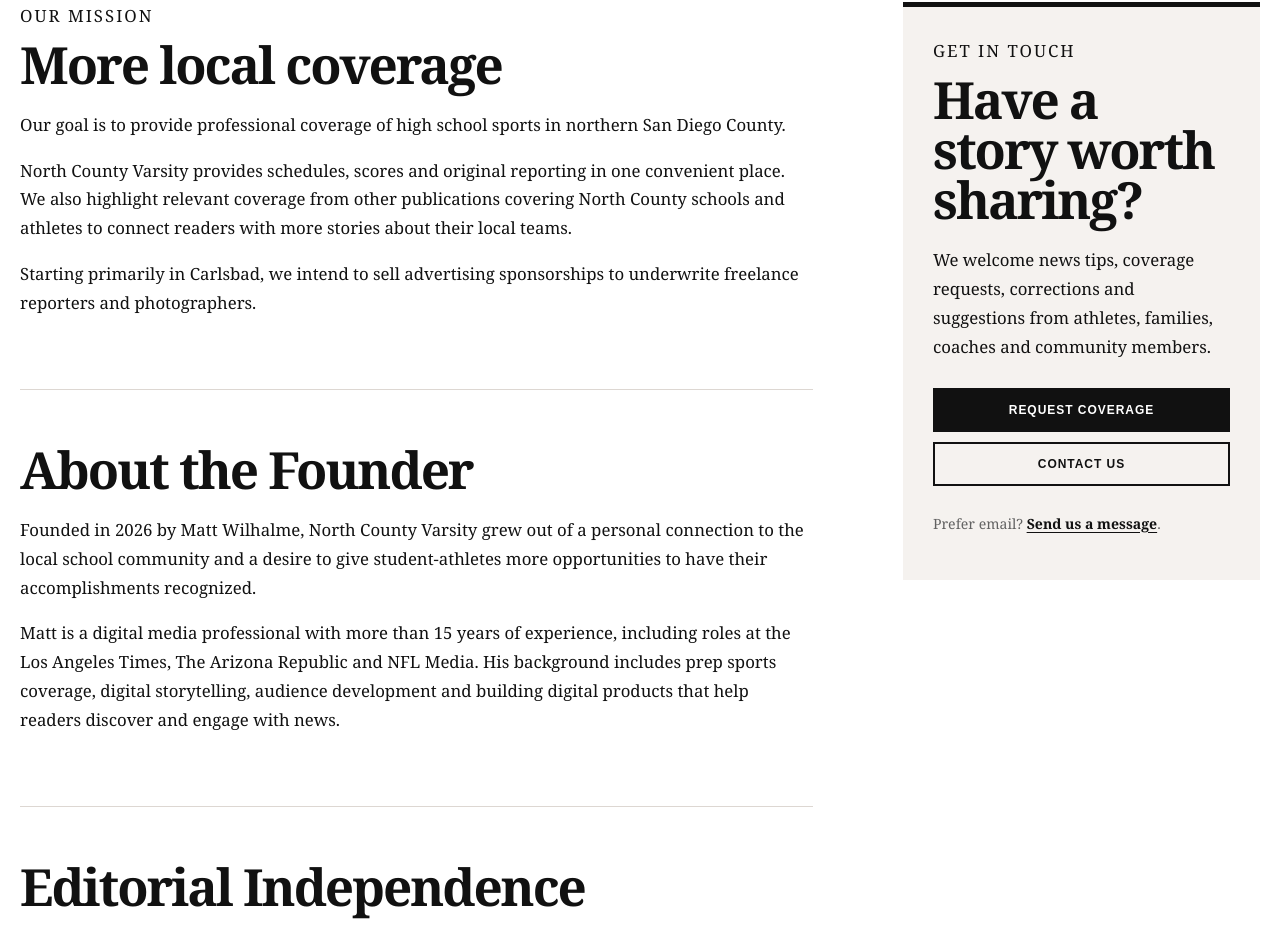
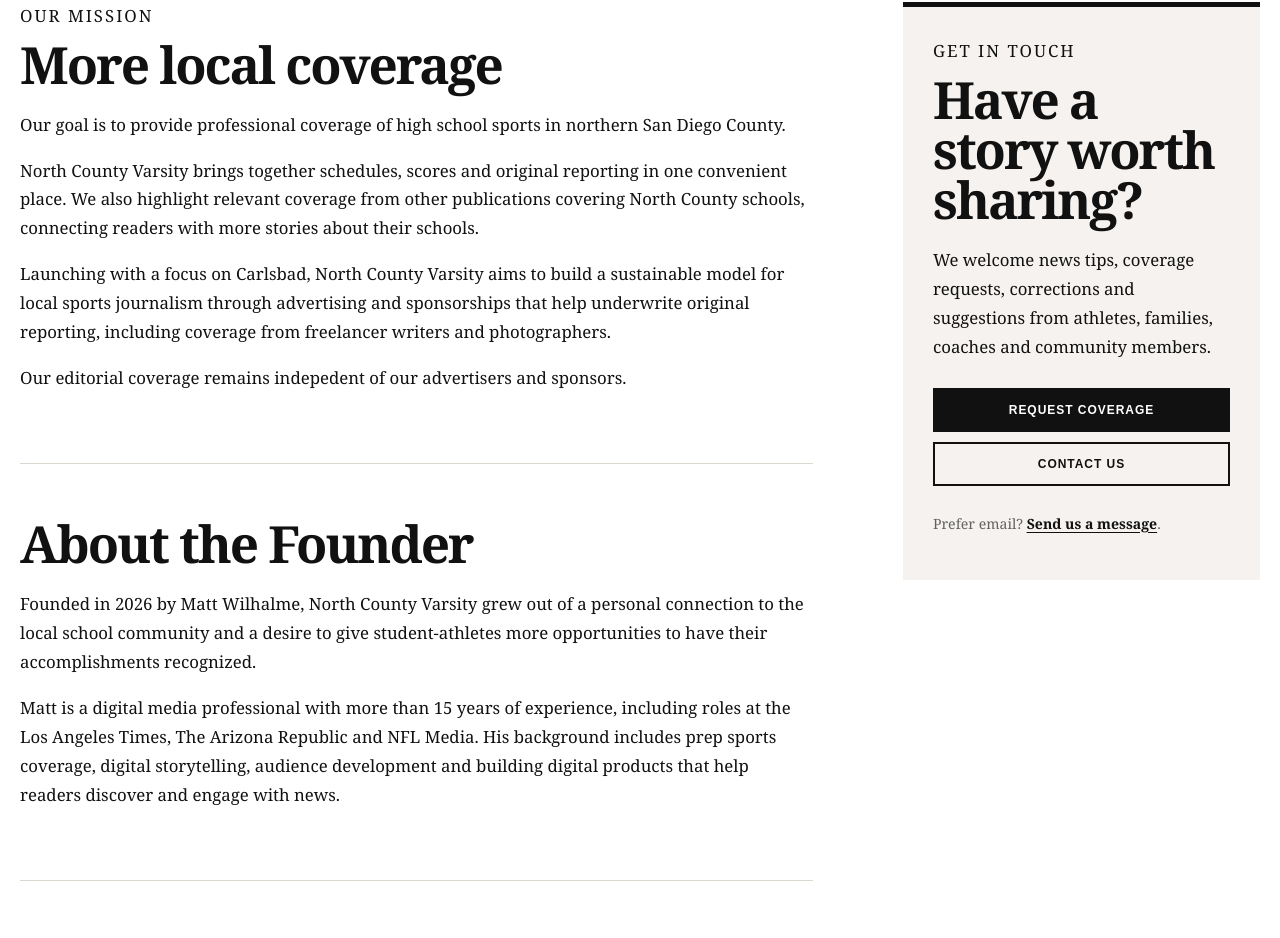
Before and after one commit to mattwilhalme/carlsbad-varsity, a Next.js app: page /about in a window 1280 px wide. Shown: the part 799-1737 px from the top of the page. Built offline with nearby package versions, Linux system fonts and the light colour scheme.

Commit message:
About us update

```diff
--- a/src/app/about/page.tsx
+++ b/src/app/about/page.tsx
@@ -24,8 +24,9 @@ export default function AboutPage() {
             <p className="kicker">Our mission</p>
             <h2 id="mission-heading">More local coverage</h2>
             <p>Our goal is to provide professional coverage of high school sports in northern San Diego County.</p>
-            <p>North County Varsity provides schedules, scores and original reporting in one convenient place. We also highlight relevant coverage from other publications covering North County schools and athletes to connect readers with more stories about their local teams.</p>
-            <p>Starting primarily in Carlsbad, we intend to sell advertising sponsorships to underwrite freelance reporters and photographers.</p>
+            <p>North County Varsity brings together schedules, scores and original reporting in one convenient place. We also highlight relevant coverage from other publications covering North County schools, connecting readers with more stories about their schools.</p>
+            <p>Launching with a focus on Carlsbad, North County Varsity aims to build a sustainable model for local sports journalism through advertising and sponsorships that help underwrite original reporting, including coverage from freelancer writers and photographers.</p>
+            <p>Our editorial coverage remains indepedent of our advertisers and sponsors.</p>
           </section>
 
           <section aria-labelledby="founder-heading">
```
